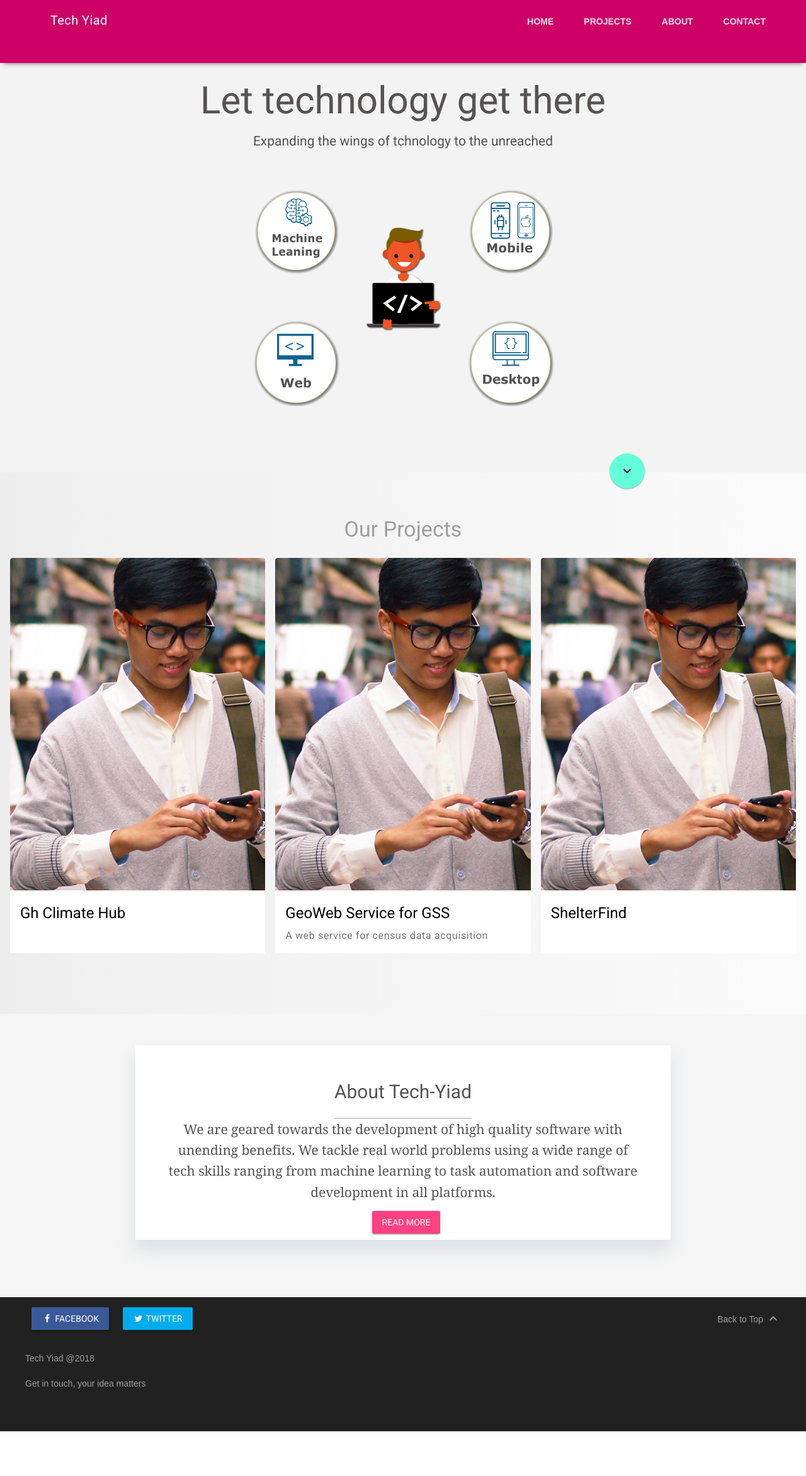
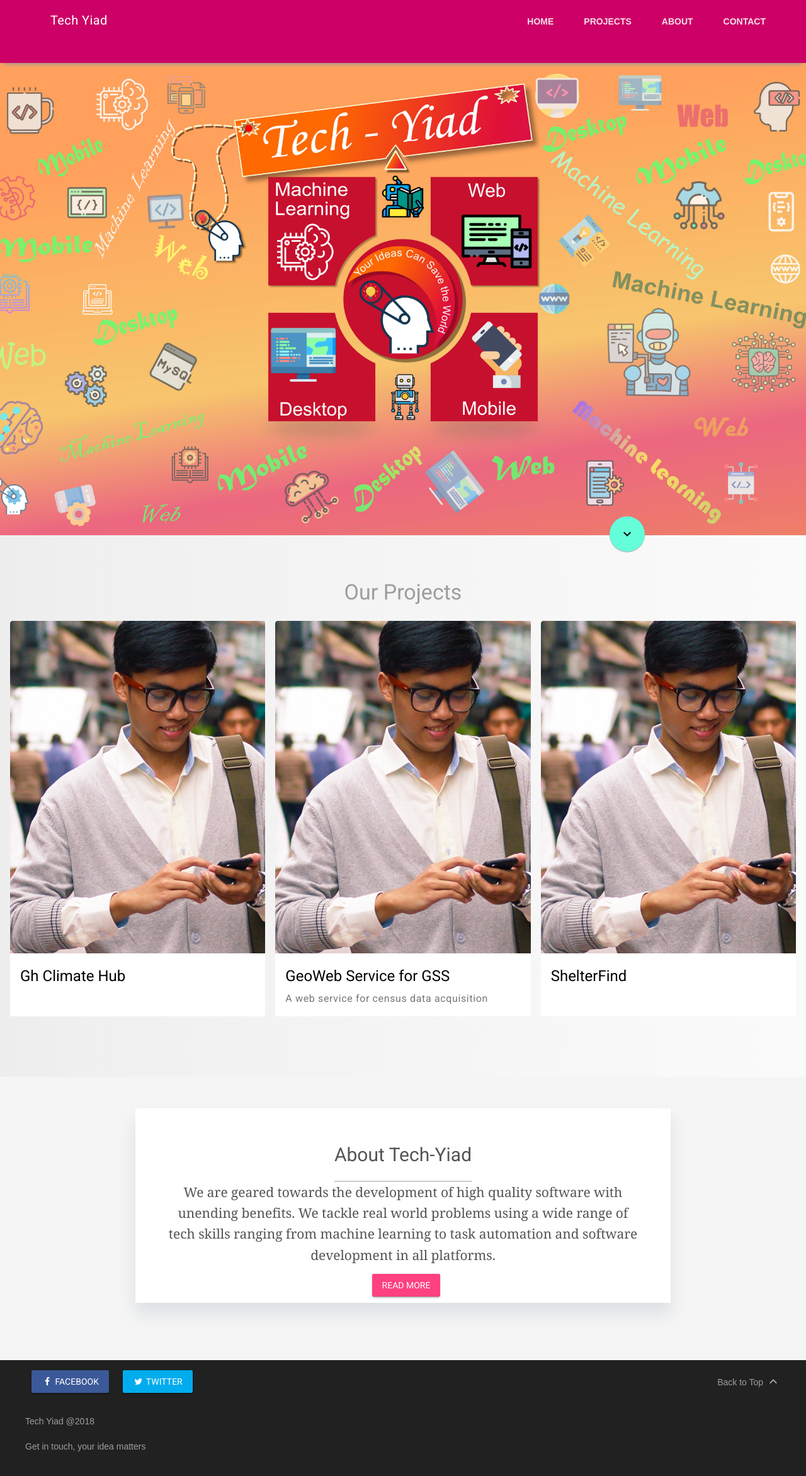
Before and after one commit to Tech-Yiad/tech-yiad, a Jekyll site: the page built from index.html, in a window 1280 px wide. Shown: the top 2344 px of the page at 63% size. Built offline with Jekyll 4.4.1, drawn with Linux system fonts in a browser that asks for light colours; nearby versions of some CDN libraries.

Commit message:
New Image

```diff
--- a/index.html
+++ b/index.html
@@ -52,8 +52,8 @@ title:  Home
         <a name="top"></a>
         <div class="android-be-together-section mdl-typography--text-center">
           <!--<div class="logo-font android-slogan">Light up the Tech in you</div>-->
-          <div class="logo-font android-slogan">Let technology get there</div>
-          <div class="logo-font android-sub-slogan">Expanding the wings of tchnology to the unreached</div>
+          <div class="logo-font android-slogan"></div>
+          <div class="logo-font android-sub-slogan"></div>
           <div class="someText">
             <p></p>
           </div>
--- a/styles.css
+++ b/styles.css
@@ -192,10 +192,10 @@ a img{
 
 .android-be-together-section {
   position: relative;
-  height: 650px;
+  height: 750px;
   width: auto;
   background-color: #f3f3f3;
-  background: url('images/New_BannerFinal.png') center 30% no-repeat;
+  background: url('images/BannerAffinity.jpg') center 30% no-repeat;
   background-size: cover;
   padding-bottom: 0px;
 }
```
Also changed, not shown: images/BannerAffinity.jpg (added).
